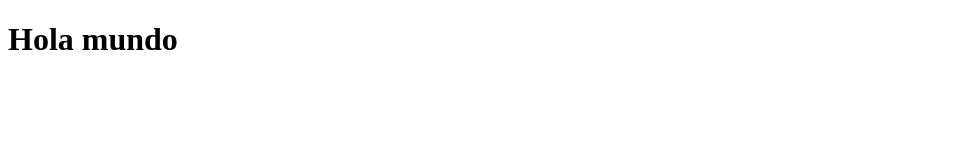
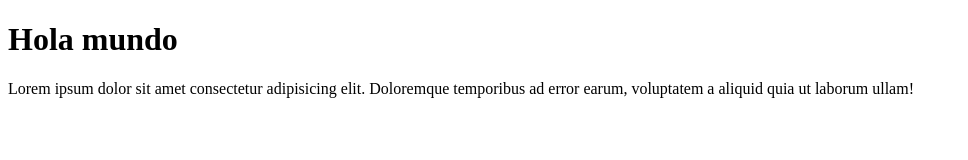
Before and after one commit to santiagodevs/My-firts-repository, a plain HTML site: page index.html in a window 1280 px wide. Shown: the whole page, without its empty margins (0-968 px from the left). Drawn offline with Linux system fonts and the light colour scheme.

```diff
--- a/index.html
+++ b/index.html
@@ -9,5 +9,6 @@
 <body>
 
     <h1>Hola mundo</h1>
+    <p>Lorem ipsum dolor sit amet consectetur adipisicing elit. Doloremque temporibus ad error earum, voluptatem a aliquid quia ut laborum ullam!</p>
 </body>
 </html>
```
